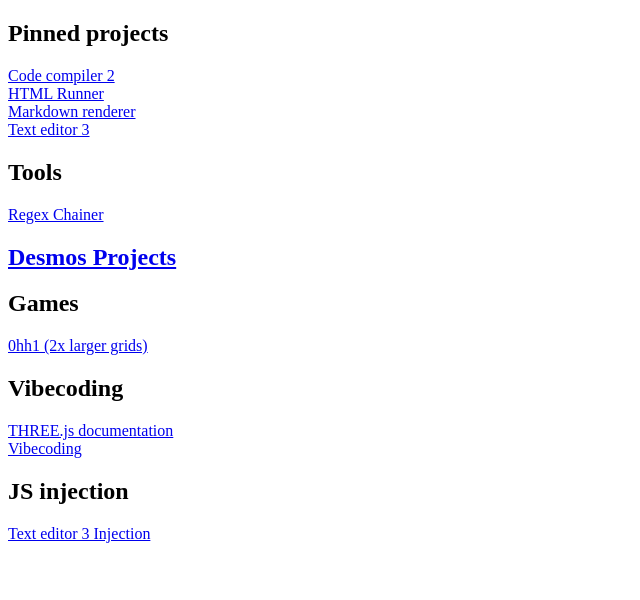
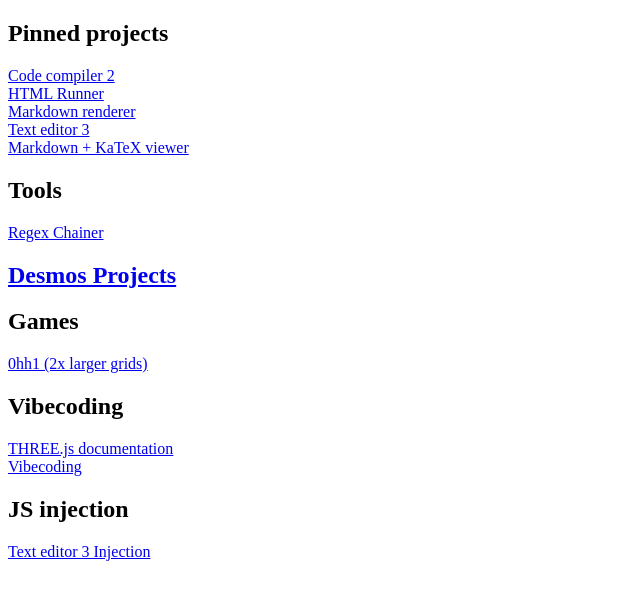
Before and after one commit to cc-fusion/cc-fusion.github.io, a plain HTML site: page index.html in a window 1280 px wide. Shown: the whole page, without its empty margins (0-640 px from the left). Drawn offline with Linux system fonts and the light colour scheme.

Commit message:
Update index.html

```diff
--- a/index.html
+++ b/index.html
@@ -12,6 +12,7 @@
     <a href="/tools/html-runner.html">HTML Runner</a><br>
     <a href="/tools/markdown-renderer.html">Markdown renderer</a><br>
     <a href="/vibecoding/prompts/text-editor/v3-patch-2/">Text editor 3</a><br>
+    <a href="/vibecoding/vibecoding/markdown-katex-viewer">Markdown + KaTeX viewer</a><br>
     <h2>Tools</h2>
     <a href="/tools/regex-chain.html">Regex Chainer</a><br>
     <h2><a href="/desmos">Desmos Projects</a></h2>
```
